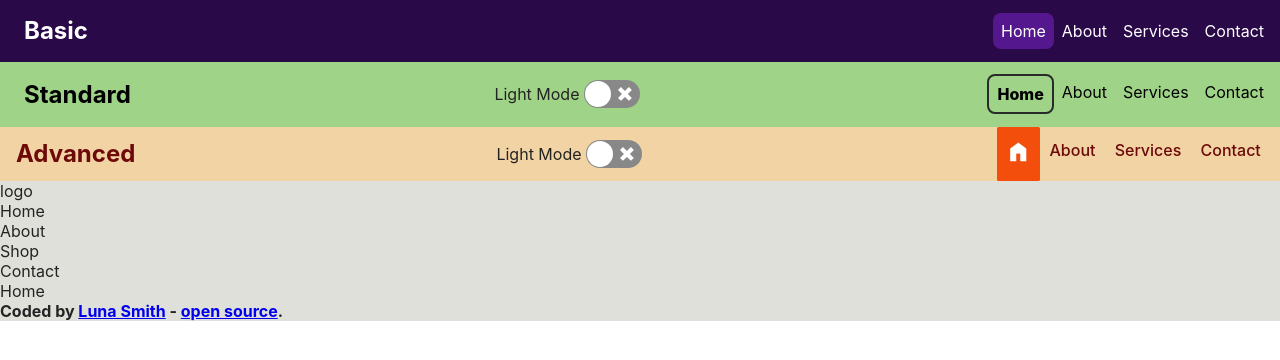
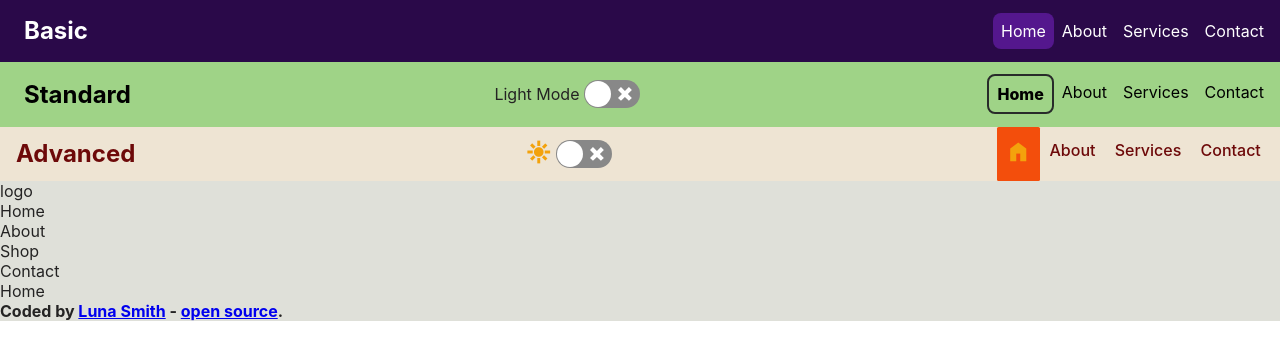
Before and after one commit to Lu-Smith/react_headers, a React (Create React App) app: page / in a window 1280 px wide. Shown: the top 360 px of the page. Built offline with nearby package versions, Linux system fonts and the light colour scheme.

Commit message:
Updated styling in HeaderThree

```diff
--- a/src/components/HeaderThree.tsx
+++ b/src/components/HeaderThree.tsx
@@ -15,7 +15,14 @@ const HeaderThree = ({toggleTheme, theme}: ThemeProps) => {
     <nav className='HeaderThree'>
       <div className='title'><Link to='/'>Advanced</Link></div>
       <div className='switch'>
-        <label htmlFor="">{theme === 'light' ? 'Light Mode' : 'Dark Mode'}</label>
+        <label>{theme === 'light' ?
+          <span className="material-symbols-outlined">
+          light_mode
+          </span> :
+          <span className="material-symbols-outlined">
+          dark_mode
+          </span>
+      }</label>
           <ReactSwitch checked={theme === "dark"} onChange={toggleTheme}/>
       </div>
       <div className={!menuOpen ? "menu" : ""} onClick={() => {
--- a/src/components/styles/HeaderThree.css
+++ b/src/components/styles/HeaderThree.css
@@ -7,14 +7,6 @@
     font-weight: 800;
     background-color: rgb(243, 78, 12);
     color: white;
-}
-
-.HeaderThree  .material-symbols-outlined {
-    font-variation-settings:
-    'FILL' 10,
-    'wght' 800,
-    'GRAD' 0,
-    'opsz' 4
 }
 
 .HeaderThree {
@@ -27,7 +19,7 @@
 }
 
 #light .HeaderThree {
-    background-color: rgb(241, 211, 164);
+    background-color: rgb(238, 228, 211);
 }
 
 .HeaderThree .title a {
@@ -114,9 +106,22 @@
 
 .HeaderThree .switch {
     display: flex;
-    width: 150px;
+    width: 90px;
     justify-content: space-around;
     align-items: center;
+}
+
+.HeaderThree  .material-symbols-outlined {
+    color: black;
+    font-variation-settings:
+    'FILL' 10,
+    'wght' 800,
+    'GRAD' 0,
+    'opsz' 4
+}
+
+#light .HeaderThree .material-symbols-outlined {
+    color: rgb(243, 162, 12);
 }
 
 @media (max-width: 760px) {
```
